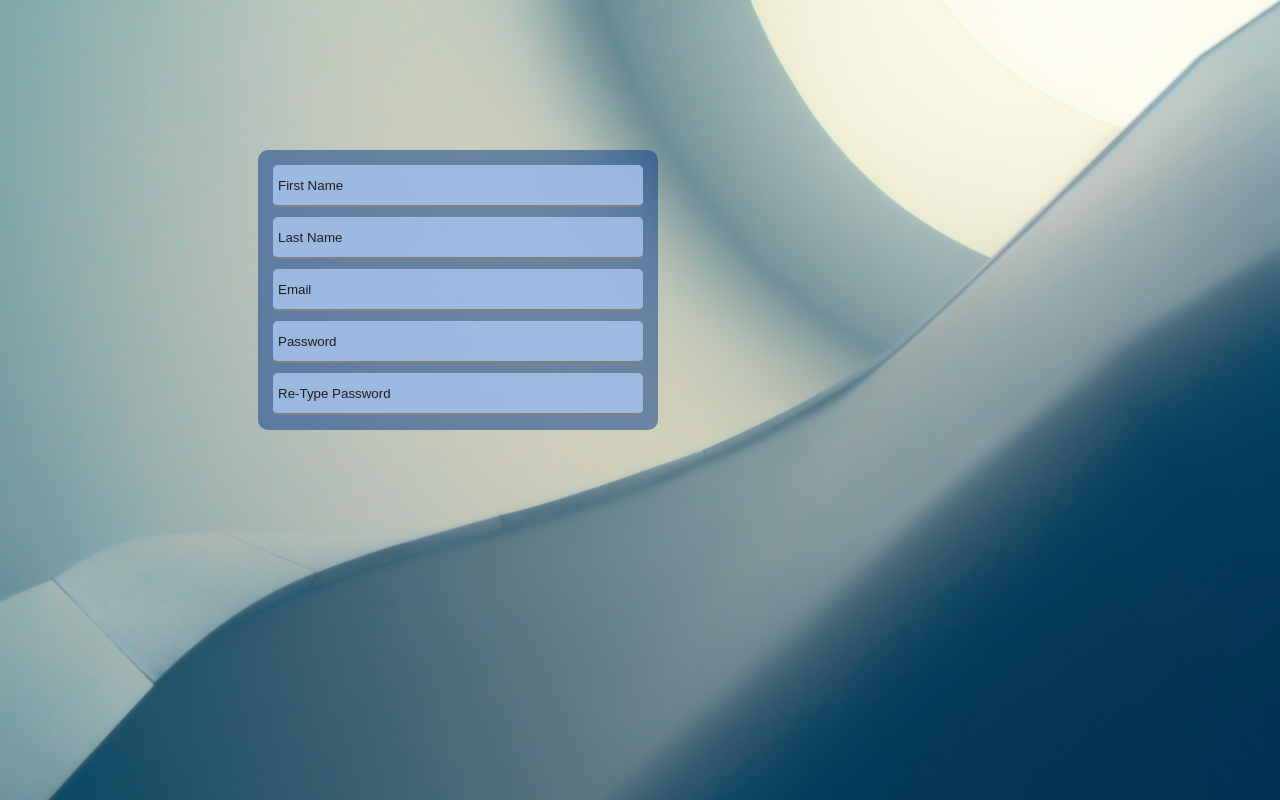
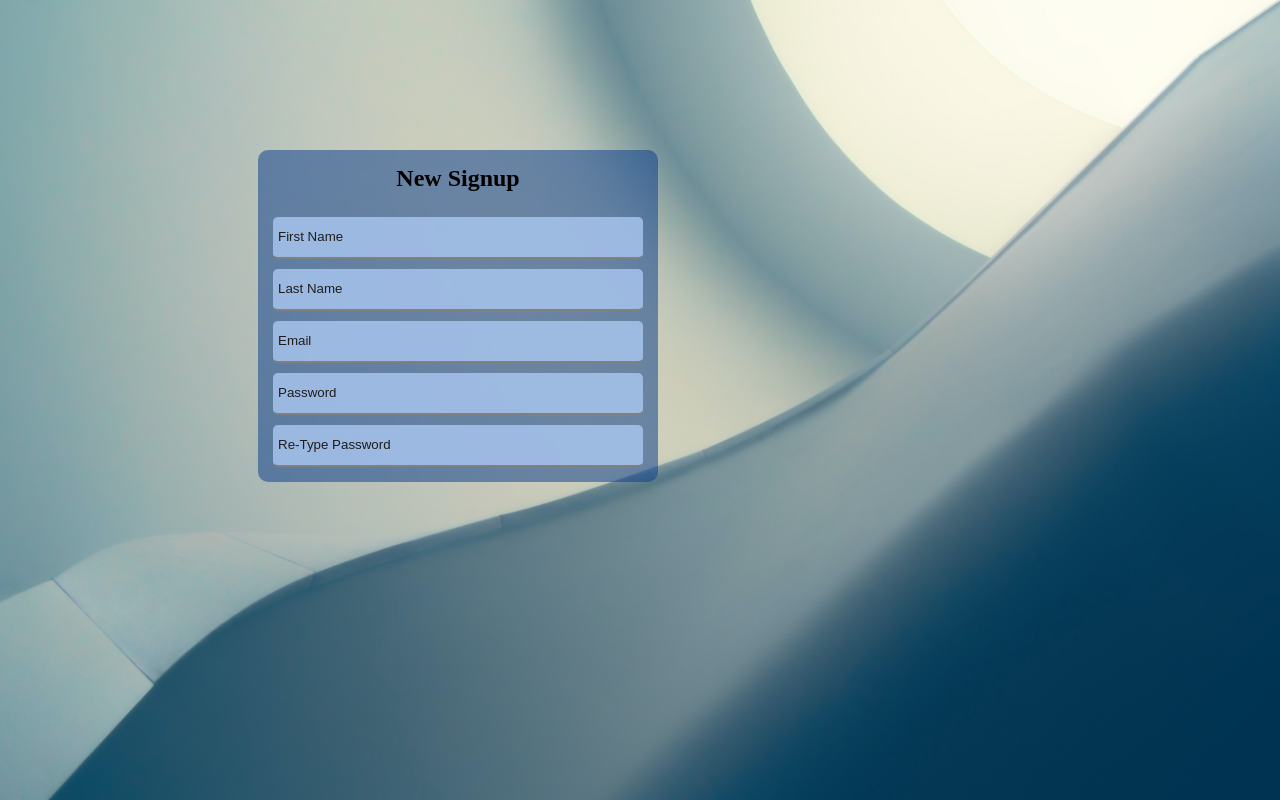
Before and after one commit to 0xkabir/first, a plain HTML site: page index.html in a window 1280 px wide. Drawn offline with Linux system fonts and the light colour scheme.

Commit message:
added header

```diff
--- a/index.html
+++ b/index.html
@@ -32,12 +32,18 @@
             border-bottom: 2px solid grey;
             border-radius: 5px;
         }
+
+        .stext {
+            padding-top:15px;
+            text-align: center;
+        }
     </style>
 </head>
 <body>
     <div class="signup">
+        <h2 class="stext">New Signup</h2>
         <form action="POST">
-            <input type="text" name="fname" id="fname" class="inp" placeholder="First Name" style="margin-top: 15px;"><br>
+            <input type="text" name="fname" id="fname" class="inp" placeholder="First Name"><br>
             <input type="text" name="lname" id="lname" class="inp" placeholder="Last Name"><br>
             <input type="email" name="email" id="email" class="inp" placeholder="Email"><br>
             <input type="password" name="password" id="password" class="inp" placeholder="Password"><br>
```
